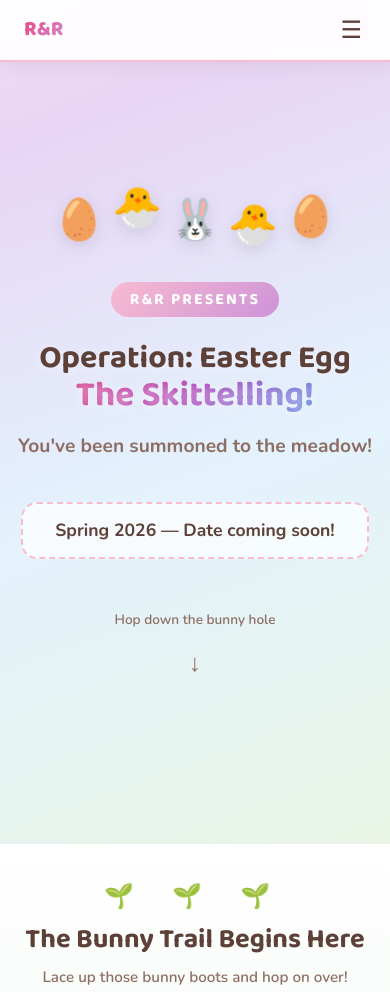
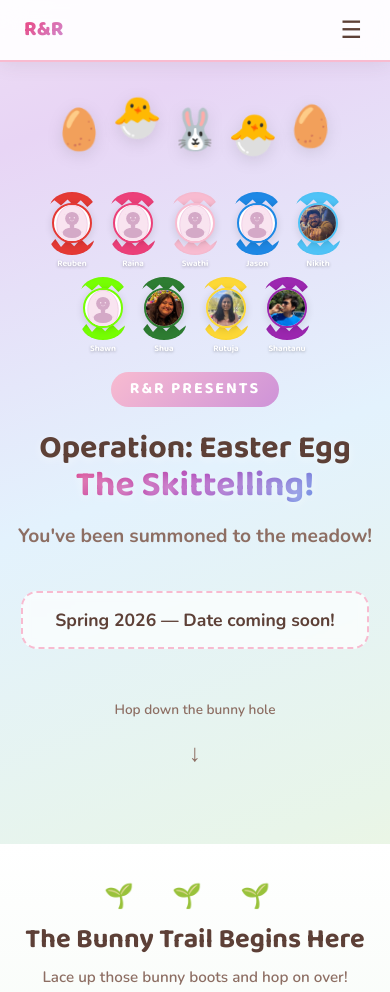
Before and after one commit to reubenjohn/easter-egg-hunt, a plain HTML site: page site/index.html in a window 390 px wide. Shown: the top 992 px of the page. Drawn offline with nearby package versions, Linux system fonts and the light colour scheme.

Commit message:
Add cracked egg player photos, fix text feedback
- Add row of cracked-open eggs with player photos in hero section
  (jagged shell halves with circular photo poking out, pop animation)
- Fix "sparkly specials" wording to clarify two-tone eggs are unassigned
- Fix prize wording to not reveal chocolate bunny
- Responsive styles for mobile cracked eggs

Co-Authored-By: Claude Opus 4.6 (1M context) <noreply@anthropic.com>

```diff
--- a/site/css/style.css
+++ b/site/css/style.css
@@ -290,6 +290,84 @@ section {
     25% { transform: translateY(-18px) rotate(-5deg); }
     50% { transform: translateY(0) rotate(0deg); }
     75% { transform: translateY(-10px) rotate(5deg); }
+}
+
+/* Cracked Eggs with Player Photos */
+.cracked-eggs-row {
+    display: flex;
+    justify-content: center;
+    flex-wrap: wrap;
+    gap: 0.6rem;
+    margin: 1.5rem auto 1rem;
+    max-width: 700px;
+}
+
+.cracked-egg {
+    display: flex;
+    flex-direction: column;
+    align-items: center;
+    width: 64px;
+    animation: crackPop 0.6s ease-out both;
+    animation-delay: var(--delay, 0s);
+}
+
+@keyframes crackPop {
+    0% { transform: scale(0) rotate(-10deg); opacity: 0; }
+    60% { transform: scale(1.15) rotate(3deg); opacity: 1; }
+    100% { transform: scale(1) rotate(0deg); opacity: 1; }
+}
+
+.cracked-shell-top {
+    width: 52px;
+    height: 18px;
+    background: var(--egg-color);
+    border-radius: 50% 50% 0 0 / 100% 100% 0 0;
+    position: relative;
+    z-index: 1;
+    /* Jagged bottom edge */
+    clip-path: polygon(0% 0%, 100% 0%, 100% 60%, 85% 100%, 70% 55%, 55% 95%, 40% 50%, 25% 90%, 10% 55%, 0% 80%);
+    box-shadow: inset 0 -2px 4px rgba(0,0,0,0.1);
+}
+
+.cracked-photo {
+    width: 48px;
+    height: 48px;
+    border-radius: 50%;
+    overflow: hidden;
+    border: 2.5px solid var(--egg-color);
+    margin: -4px 0 -4px;
+    position: relative;
+    z-index: 2;
+    background: #fff;
+    box-shadow: 0 2px 8px rgba(0,0,0,0.12);
+}
+
+.cracked-photo img {
+    width: 100%;
+    height: 100%;
+    object-fit: cover;
+}
+
+.cracked-shell-bottom {
+    width: 52px;
+    height: 20px;
+    background: var(--egg-color);
+    border-radius: 0 0 50% 50% / 0 0 100% 100%;
+    position: relative;
+    z-index: 1;
+    /* Jagged top edge */
+    clip-path: polygon(0% 40%, 12% 0%, 25% 50%, 40% 5%, 55% 45%, 70% 0%, 85% 40%, 100% 10%, 100% 100%, 0% 100%);
+    box-shadow: inset 0 2px 4px rgba(0,0,0,0.1);
+}
+
+.cracked-name {
+    font-family: 'Baloo 2', cursive;
+    font-size: 0.65rem;
+    font-weight: 600;
+    color: #fff;
+    text-shadow: 0 1px 3px rgba(0,0,0,0.3);
+    margin-top: 2px;
+    white-space: nowrap;
 }
 
 .hero-rr {
@@ -987,6 +1065,33 @@ section {
         font-size: 2.5rem;
     }
 
+    .cracked-eggs-row {
+        gap: 0.35rem;
+    }
+
+    .cracked-egg {
+        width: 56px;
+    }
+
+    .cracked-shell-top {
+        width: 44px;
+        height: 15px;
+    }
+
+    .cracked-photo {
+        width: 40px;
+        height: 40px;
+    }
+
+    .cracked-shell-bottom {
+        width: 44px;
+        height: 16px;
+    }
+
+    .cracked-name {
+        font-size: 0.55rem;
+    }
+
     .location-map {
         height: 220px;
     }
--- a/site/index.html
+++ b/site/index.html
@@ -46,6 +46,64 @@
                 <span class="hero-egg">🐰</span>
                 <span class="hero-egg">🐣</span>
                 <span class="hero-egg">🥚</span>
+            </div>
+
+            <!-- Cracked Eggs with Player Photos -->
+            <div class="cracked-eggs-row">
+                <div class="cracked-egg" style="--egg-color: #e53935; --delay: 0s;">
+                    <div class="cracked-shell-top"></div>
+                    <div class="cracked-photo"><img src="img/players/placeholder.svg" alt="Reuben"></div>
+                    <div class="cracked-shell-bottom"></div>
+                    <div class="cracked-name">Reuben</div>
+                </div>
+                <div class="cracked-egg" style="--egg-color: #ec407a; --delay: 0.1s;">
+                    <div class="cracked-shell-top"></div>
+                    <div class="cracked-photo"><img src="img/players/placeholder.svg" alt="Raina"></div>
+                    <div class="cracked-shell-bottom"></div>
+                    <div class="cracked-name">Raina</div>
+                </div>
+                <div class="cracked-egg" style="--egg-color: #f8bbd0; --delay: 0.2s;">
+                    <div class="cracked-shell-top"></div>
+                    <div class="cracked-photo"><img src="img/players/placeholder.svg" alt="Swathi"></div>
+                    <div class="cracked-shell-bottom"></div>
+                    <div class="cracked-name">Swathi</div>
+                </div>
+                <div class="cracked-egg" style="--egg-color: #1e88e5; --delay: 0.3s;">
+                    <div class="cracked-shell-top"></div>
+                    <div class="cracked-photo"><img src="img/players/placeholder.svg" alt="Jason"></div>
+                    <div class="cracked-shell-bottom"></div>
+                    <div class="cracked-name">Jason</div>
+                </div>
+                <div class="cracked-egg" style="--egg-color: #4fc3f7; --delay: 0.4s;">
+                    <div class="cracked-shell-top"></div>
+                    <div class="cracked-photo"><img src="resources/Nikith.jpeg" alt="Nikith"></div>
+                    <div class="cracked-shell-bottom"></div>
+                    <div class="cracked-name">Nikith</div>
+                </div>
+                <div class="cracked-egg" style="--egg-color: #76ff03; --delay: 0.5s;">
+                    <div class="cracked-shell-top"></div>
+                    <div class="cracked-photo"><img src="img/players/placeholder.svg" alt="Shawn"></div>
+                    <div class="cracked-shell-bottom"></div>
+                    <div class="cracked-name">Shawn</div>
+                </div>
+                <div class="cracked-egg" style="--egg-color: #2e7d32; --delay: 0.6s;">
+                    <div class="cracked-shell-top"></div>
+                    <div class="cracked-photo"><img src="resources/Shua.jpeg" alt="Shua"></div>
+                    <div class="cracked-shell-bottom"></div>
+                    <div class="cracked-name">Shua</div>
+                </div>
+                <div class="cracked-egg" style="--egg-color: #fdd835; --delay: 0.7s;">
+                    <div class="cracked-shell-top"></div>
+                    <div class="cracked-photo"><img src="resources/Rituja.jpeg" alt="Rutuja"></div>
+                    <div class="cracked-shell-bottom"></div>
+                    <div class="cracked-name">Rutuja</div>
+                </div>
+                <div class="cracked-egg" style="--egg-color: #9c27b0; --delay: 0.8s;">
+                    <div class="cracked-shell-top"></div>
+                    <div class="cracked-photo"><img src="resources/Shantanu.jpeg" alt="Shantanu"></div>
+                    <div class="cracked-shell-bottom"></div>
+                    <div class="cracked-name">Shantanu</div>
+                </div>
             </div>
 
             <div class="hero-rr">R&R Presents</div>
@@ -229,7 +287,7 @@
                     <div class="step-number">2</div>
                     <div>
                         <div class="step-text"><span class="step-icon">&#10024;</span> Spot a two-tone egg? Snatch it up!</div>
-                        <div class="step-detail">These sparkly specials are free for every bunny!</div>
+                        <div class="step-detail">Two-tone eggs aren't assigned to anyone — any player can grab them!</div>
                     </div>
                 </div>
 
@@ -417,8 +475,8 @@
                     <div class="mystery-egg">&#127873;</div>
                     <div class="prizes-title">Every Bunny Gets a Treat!</div>
                     <p class="prizes-text">
-                        And the champion egg hunter? Let's just say... it's choco-lot better than the rest! &#127851;&#128048;
-                        <br>Something sweet, something bunny-shaped, and 100% delicious. No spoilers!
+                        Every hunter walks away with a little something. But the champion?
+                        <br>Let's just say the top prize is worth hopping for! &#129321;
                     </p>
                     <div class="prizes-sparkles">&#10024; &#129321; &#10024;</div>
                 </div>
```
